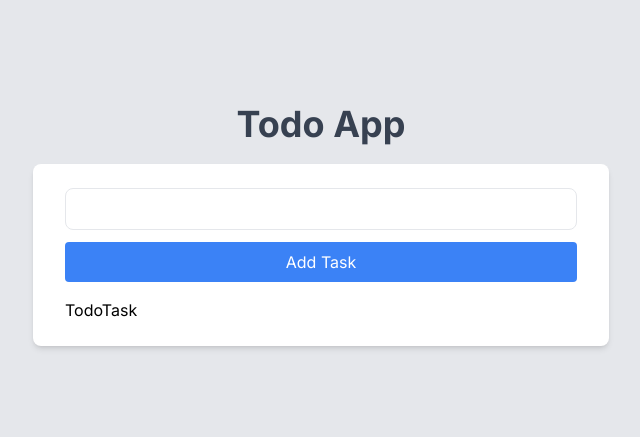
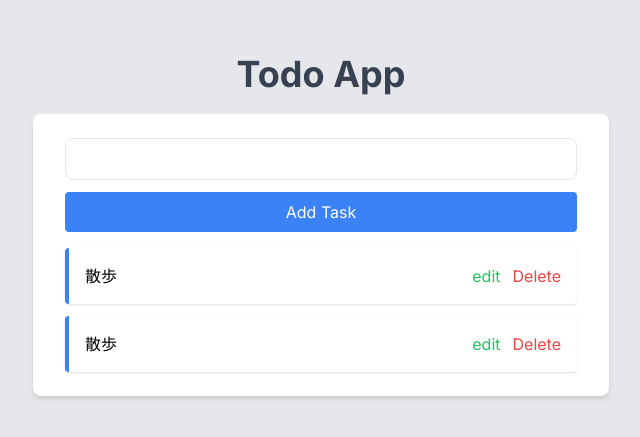
Before and after one commit to Hirota723/todo-app, a Next.js app: page / in a window 1280 px wide. Shown: the part 111-548 px from the top of the page, without its empty margins (319-959 px from the left). Built offline with nearby package versions, Linux system fonts and the light colour scheme.

Commit message:
💄 TodoTaskのUIを作成

```diff
--- a/src/app/components/TodoTask.tsx
+++ b/src/app/components/TodoTask.tsx
@@ -1,7 +1,24 @@
 import React from "react";
 
 const TodoTask = () => {
-  return <div>TodoTask</div>;
+  return (
+    <ul className="space-y-3">
+      <li className="flex justify-between p-4 bg-white border-l-4 border-blue-500 rounded shadow">
+        <span>散歩</span>
+        <div>
+          <button className="text-green-500 mr-3">edit</button>
+          <button className="text-red-500">Delete</button>
+        </div>
+      </li>
+      <li className="flex justify-between p-4 bg-white border-l-4 border-blue-500 rounded shadow">
+        <span>散歩</span>
+        <div>
+          <button className="text-green-500 mr-3">edit</button>
+          <button className="text-red-500">Delete</button>
+        </div>
+      </li>
+    </ul>
+  );
 };
 
 export default TodoTask;
```
